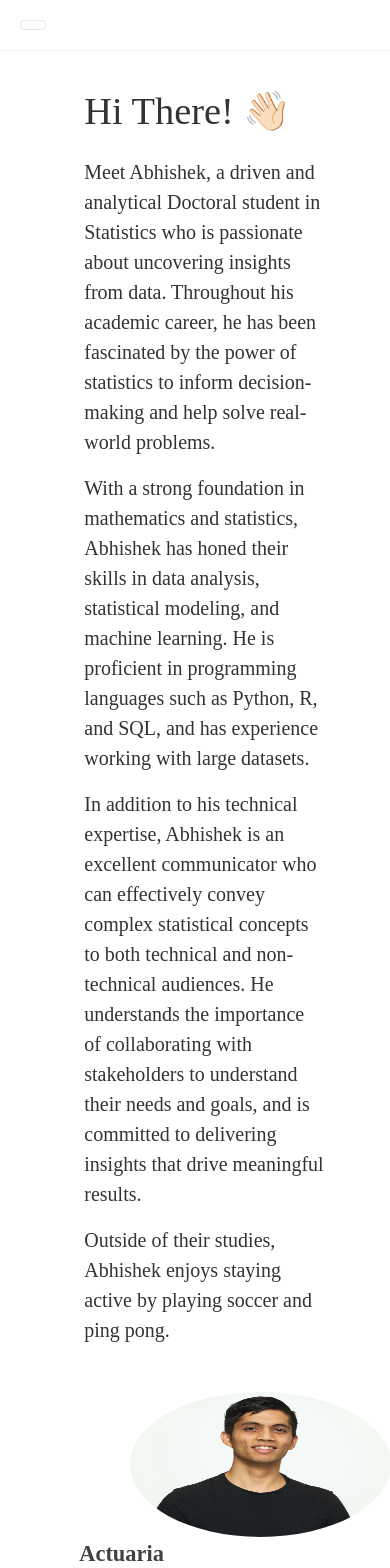
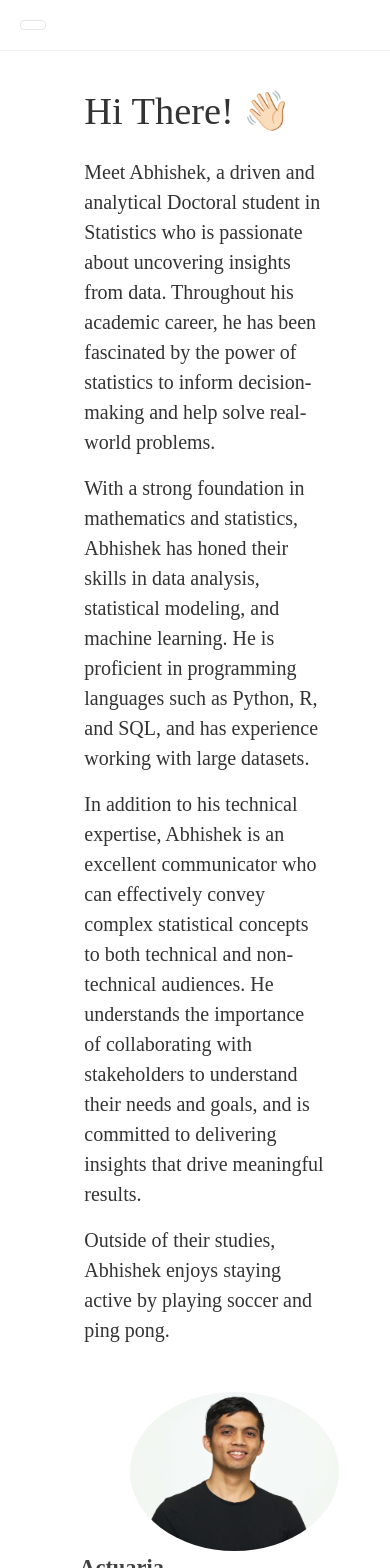
Before and after one commit to kafleBeast/kafle-portfolio, a React (Create React App) app: page / in a window 390 px wide. Shown: the top 1568 px of the page. Built offline with nearby package versions, Linux system fonts and the light colour scheme; the HTML template or start-up script is replaced by a standard one.

Commit message:
Update index.css
Profile pic resizing

```diff
--- a/src/index.css
+++ b/src/index.css
@@ -269,8 +269,8 @@
 
 .profile-pic {
   border-radius: 50%;
-  height: 60%;
-  width: 100%;
+  height: 80%;
+  width: 80%;
   margin-top: 12%;
   margin-left: 25%;
 }
@@ -278,8 +278,8 @@
 @media (max-width: 767px) {
   .profile-pic {
     border-radius: 50%;
-    height: 60%;
-    width: 100%;
+    height: 80%;
+    width: 80%;
     margin-top: 12%;
     margin-left: 25%;
   }
```
